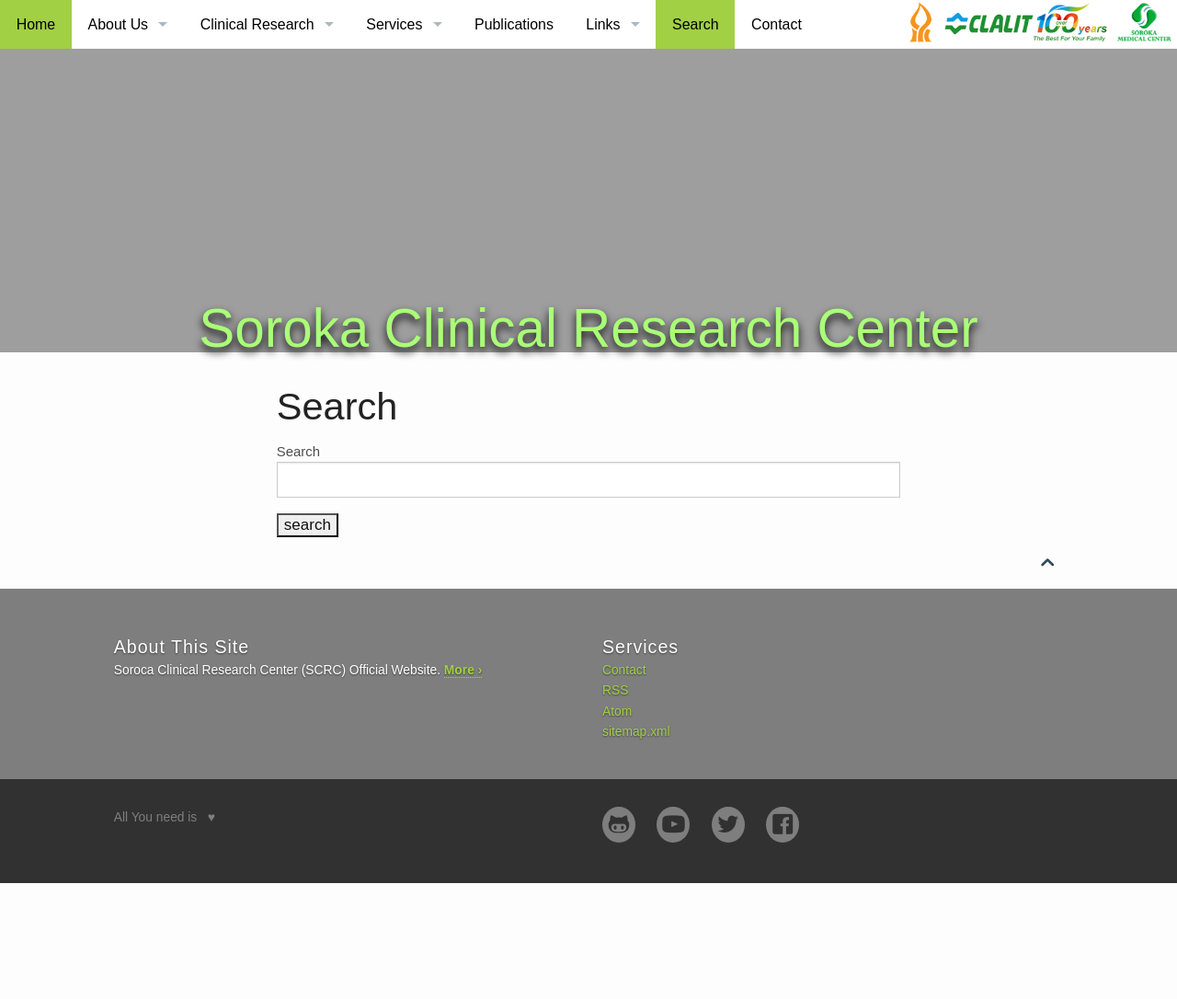
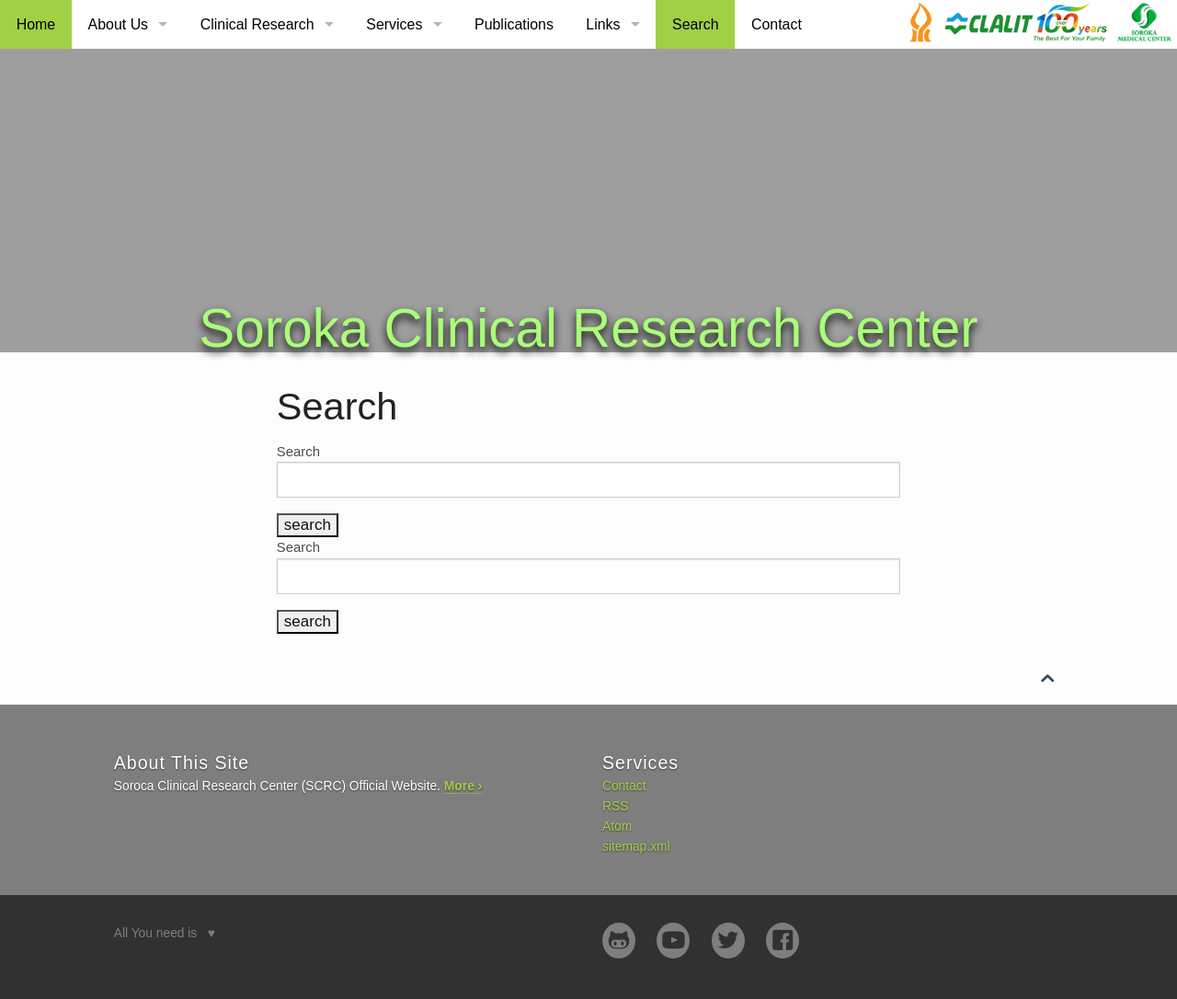
Before and after one commit to vsevkayf/OmarKhayyam, a Jekyll site: the page built from pages/search.md, in a window 1280 px wide. Shown: the whole page at 92% size. Built offline with Jekyll 4.4.1, drawn with Linux system fonts in a browser that asks for light colours; nearby versions of some CDN libraries; some web fonts are replaced; comment, search, counter and statistics services are not loaded; before the commit the page ends 960 px from its top, so only the background shows below that.

Commit message:
Update search.md

```diff
--- a/pages/search.md
+++ b/pages/search.md
@@ -7,10 +7,35 @@
 title: "Search"
 ---
 
-<form action="/search.html" method="get">
+<form action="/search/" method="get">
   <label for="search-box">Search</label>
   <input type="text" id="search-box" name="query">
   <input type="submit" value="search">
 </form>
 
 {% include _google_search1.html %}
+
+<form action="/search/" method="get">
+  <label for="search-box">Search</label>
+  <input type="text" id="search-box" name="query">
+  <input type="submit" value="search">
+</form>
+
+<ul id="search-results"></ul>
+
+<script>
+  window.store = {
+    {% for post in site.posts %}
+      "{{ post.url | slugify }}": {
+        "title": "{{ post.title | xml_escape }}",
+        "author": "{{ post.author | xml_escape }}",
+        "category": "{{ post.category | xml_escape }}",
+        "content": {{ post.content | strip_html | strip_newlines | jsonify }},
+        "url": "{{ post.url | xml_escape }}"
+      }
+      {% unless forloop.last %},{% endunless %}
+    {% endfor %}
+  };
+</script>
+<script src="/js/lunr.min.js"></script>
+<script src="/js/search.js"></script>
```
